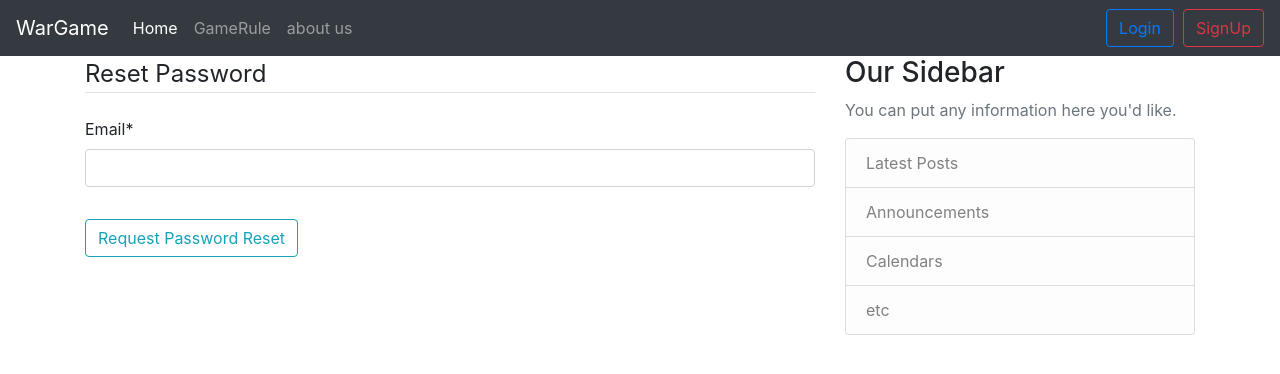
After one commit to subhash0x/pubg, a Django app: page /password-reset/ in a window 1280 px wide. The commit adds this page. Shown: the top 374 px of the page. Run offline with Django 3.2, Linux system fonts and the light colour scheme; some libraries are stand-ins or nearby versions.

Commit message:
final mistake

```diff
--- a/blog/models.py
+++ b/blog/models.py
@@ -6,7 +6,7 @@ from django.contrib.auth.models import User
 class Post(models.Model):
     title = models.CharField(max_length=100)
     Platform = models.CharField(max_length=30, blank=True)
-    participants = models.IntegerField(max_length=100,blank=True,default=0)
+    participants = models.IntegerField(blank=True,default=0)
     starts_on = models.DateField(null=True, blank=True)
     reg_fee = models.IntegerField(blank=True,default=0)
     content = models.TextField()
--- a/blog/templates/blog/home.html
+++ b/blog/templates/blog/home.html
@@ -5,7 +5,7 @@
       <div class="card" style="width: 28rem;">
       <div class="card-body">
       <h5 class="card-title">{{ post.title }}</h5>
-      <p>Platform {{ post.Platform }} on {{ post.participants }} {{post.date_posted|date:"F d, Y" }}
+      <p>Platform {{ post.Platform }} participants {{ post.participants }} {{post.date_posted|date:"F d, Y" }}
       <p>Registration Fee {{ post.reg_fee}}</p>
       <p>{{ post.content}} </p>
       {% if user.is_authenticated %}
--- a/users/templates/users/login.html
+++ b/users/templates/users/login.html
@@ -10,6 +10,9 @@
             </fieldset>
             <div class="form-group">
                 <button class="btn btn-outline-info" type="submit">Login</button>
+                <small class="text-muted ml-2">
+                    <a href="{% url 'password_reset' %}">Forgot Password?</a>
+                </small>
             </div>
         </form>
         <div class="border-top pt-3">
--- /dev/null
+++ b/users/templates/users/password_reset.html
@@ -0,0 +1,16 @@
+{% extends "blog/base.html" %}
+{% load crispy_forms_tags %}
+{% block content %}
+    <div class="content-section">
+        <form method="POST">
+            {% csrf_token %}
+            <fieldset class="form-group">
+                <legend class="border-bottom mb-4">Reset Password</legend>
+                {{ form|crispy }}
+            </fieldset>
+            <div class="form-group">
+                <button class="btn btn-outline-info" type="submit">Request Password Reset</button>
+            </div>
+        </form>
+    </div>
+{% endblock content %}
--- /dev/null
+++ b/users/templates/users/password_reset_done.html
@@ -0,0 +1,6 @@
+{% extends "blog/base.html" %}
+{% block content %}
+    <div class="alert alert-info">
+        An email has been sent with instructions to reset your password
+    </div>
+{% endblock content %}
--- a/users/views.py
+++ b/users/views.py
@@ -2,6 +2,8 @@ from django.shortcuts import render, redirect
 from django.contrib import messages
 from django.contrib.auth.decorators import login_required
 from .forms import UserRegisterForm, UserUpdateForm, ProfileUpdateForm
+from django.core.mail import send_mail
+import smtplib
 
 
 def register(request):
--- a/wargame/urls.py
+++ b/wargame/urls.py
@@ -13,6 +13,10 @@ urlpatterns = [
     path('profile/', user_views.profile, name='profile'),
     path('login/', auth_views.LoginView.as_view(template_name='users/login.html'), name='login'),
     path('logout/', auth_views.LogoutView.as_view(template_name='users/logout.html'), name='logout'),
+    path('password-reset/',auth_views.PasswordResetView.as_view(template_name='users/password_reset.html'),name='password_reset'),
+    path('password-reset/done/',auth_views.PasswordResetDoneView.as_view(template_name='users/password_reset_done.html'),name='password_reset_done'),
+    path('password-reset-confirm/<uidb64>/<token>/',auth_views.PasswordResetConfirmView.as_view(template_name='users/password_reset_confirm.html'),name='password_reset_confirm'),
+    path('password-reset-complete/',auth_views.PasswordResetCompleteView.as_view(template_name='users/password_reset_complete.html'),name='password_reset_complete'),
     path('', include('blog.urls')),
 ]
 
```
Also changed, not shown: users/templates/users/password_reset_complete.html (added, +7 -0 lines), users/templates/users/password_reset_confirm.html (added, +16 -0 lines), wargame/settings.py (+10 -1 lines), db.sqlite3.
